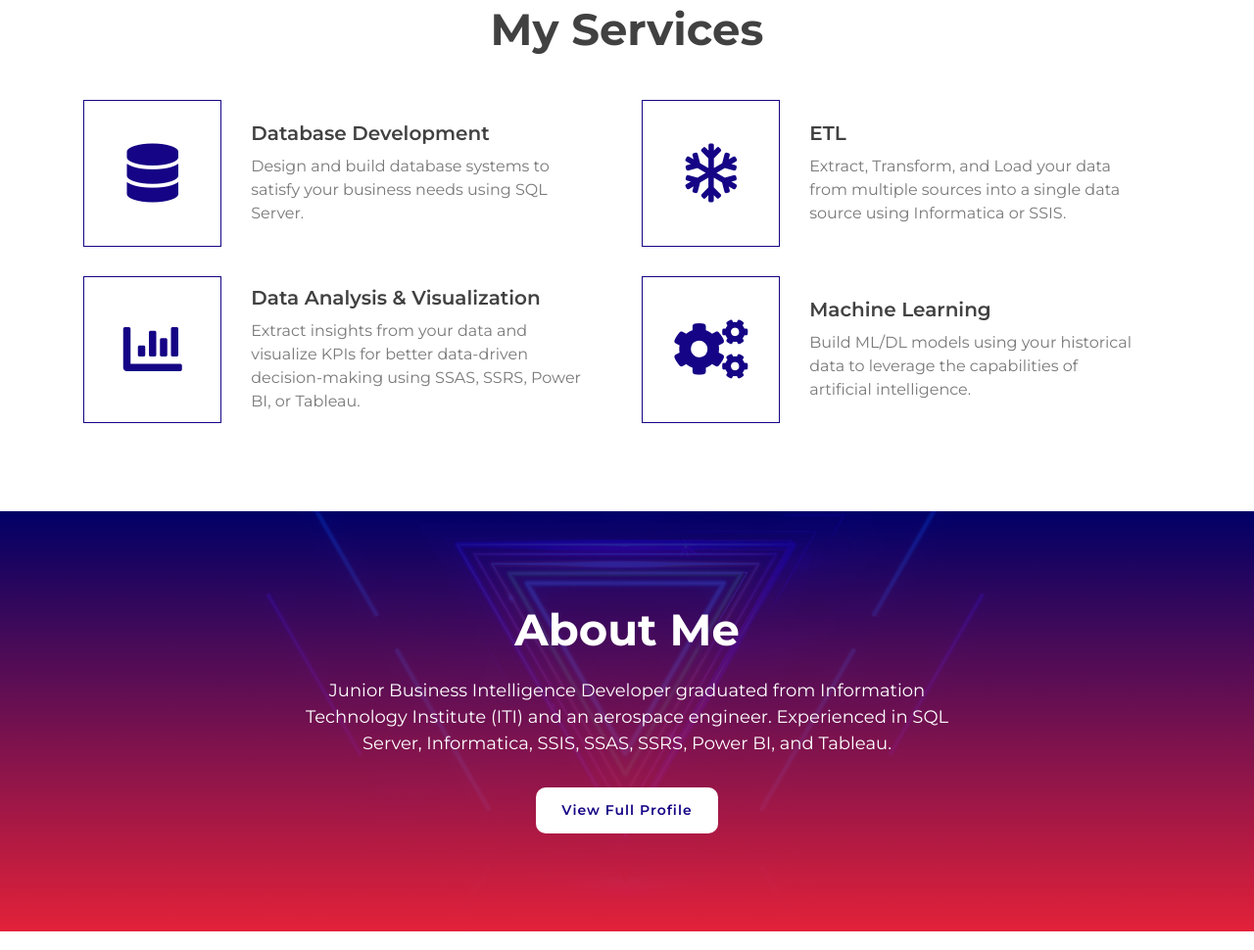
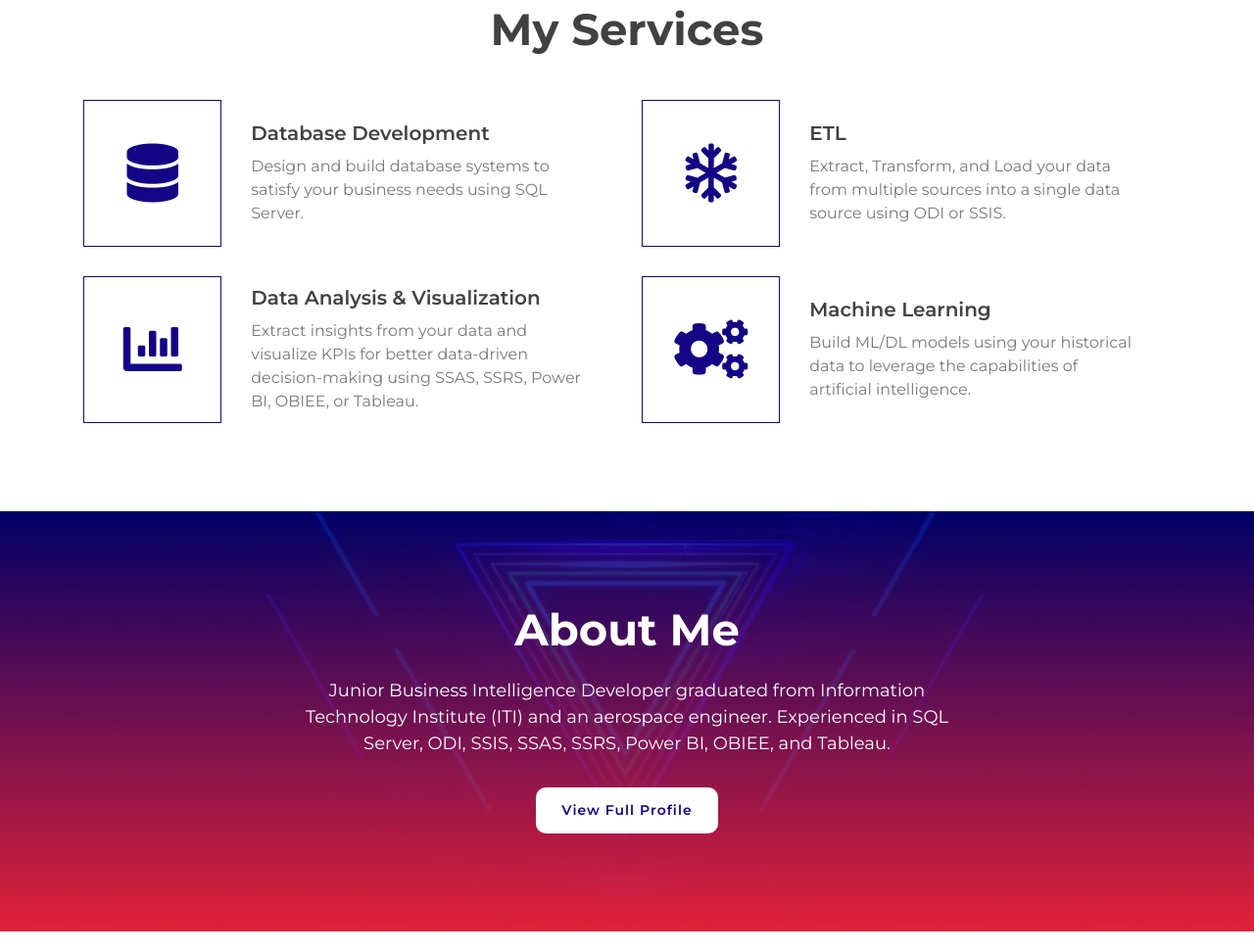
Before and after one commit to Yehya-Khurkhash/Portfolio, a plain HTML site: page index.html in a window 1280 px wide. Shown: the part 809-1779 px from the top of the page at 98% size. Drawn offline with nearby package versions, Linux system fonts and the light colour scheme.

Commit message:
Added ETL/Reporting tools

```diff
--- a/index.html
+++ b/index.html
@@ -107,7 +107,7 @@
                             <div class="service-text">
                                 <h3>ETL</h3>
                                 <p>
-                                    Extract, Transform, and Load your data from multiple sources into a single data source using Informatica or SSIS.
+                                    Extract, Transform, and Load your data from multiple sources into a single data source using ODI or SSIS.
                                 </p>
                             </div>
                         </div>
@@ -120,7 +120,7 @@
                             <div class="service-text">
                                 <h3>Data Analysis & Visualization</h3>
                                 <p>
-                                    Extract insights from your data and visualize KPIs for better data-driven decision-making using SSAS, SSRS, Power BI, or Tableau.
+                                    Extract insights from your data and visualize KPIs for better data-driven decision-making using SSAS, SSRS, Power BI, OBIEE, or Tableau.
                                 </p>
                             </div>
                         </div>
@@ -153,7 +153,7 @@
                     <p>
                         Junior Business Intelligence Developer graduated from Information Technology Institute (ITI)
                         and an aerospace engineer.
-                        Experienced in SQL Server, Informatica, SSIS, SSAS, SSRS, Power BI, and Tableau.
+                        Experienced in SQL Server, ODI, SSIS, SSAS, SSRS, Power BI, OBIEE, and Tableau.
                     </p>
                     <a href="https://www.linkedin.com/in/yehyakhurkhash" class="btn" target="_blank">View Full Profile</a>
                 </div>
```
